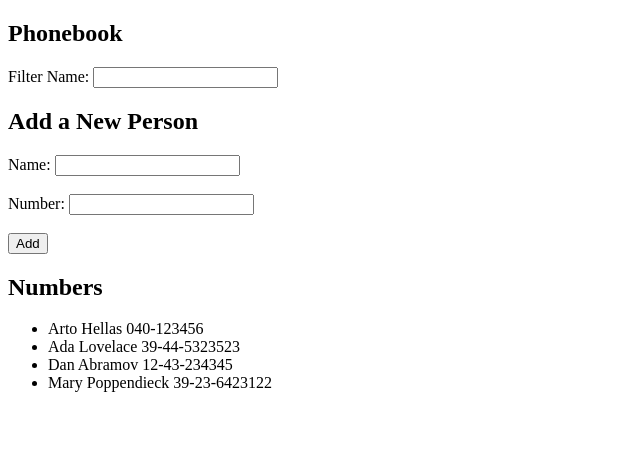
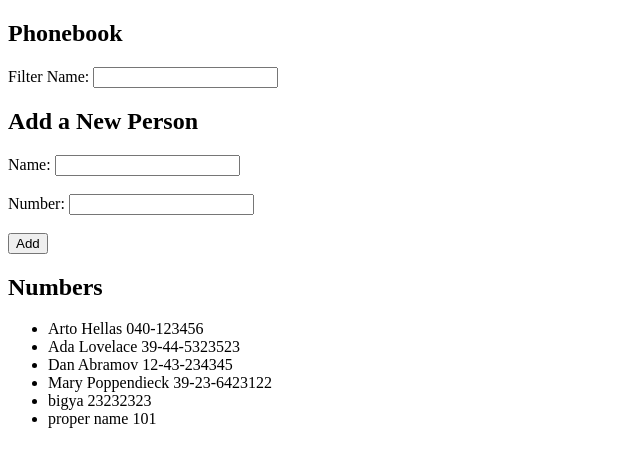
Before and after one commit to bigyaa/fullstackopen2019_exercises, a React (Create React App) app in the folder part2/phonebook/: page / in a window 1280 px wide. Shown: the top 462 px of the page, without its empty margins (0-640 px from the left). Built offline with nearby package versions, Linux system fonts and the light colour scheme; data requests are answered from the project's data file.

Commit message:
2.15 Add to server successfully

```diff
--- a/part2/phonebook/db.json
+++ b/part2/phonebook/db.json
@@ -1,5 +1,5 @@
 {
-    "persons":[
+  "persons": [
     {
       "name": "Arto Hellas",
       "number": "040-123456",
@@ -19,6 +19,16 @@
       "name": "Mary Poppendieck",
       "number": "39-23-6423122",
       "id": 4
+    },
+    {
+      "name": "bigya",
+      "number": "23232323",
+      "id": 5
+    },
+    {
+      "id": 6,
+      "name": "proper name",
+      "number": "101"
     }
   ]
 }
--- a/part2/phonebook/src/components/App.js
+++ b/part2/phonebook/src/components/App.js
@@ -10,10 +10,10 @@ const App = () => {
   const [newNumber, setNewNumber] = useState("");
   const [nameFilter, setNameFilter] = useState("");
 
+  const baseUrl = "http://localhost:3009/persons";
+
   useEffect(() => {
-    axios
-      .get("http://localhost:3009/persons")
-      .then(response => setPersons(response.data));
+    axios.get(baseUrl).then(response => setPersons(response.data));
   }, []);
 
   const handleNameChange = event => setNewName(event.target.value);
@@ -26,12 +26,14 @@ const App = () => {
     if (persons.find(person => person.name === newName)) {
       alert(`${newName} already exists in the phonebook`);
     } else {
-      setPersons(
-        persons.concat({
+      axios
+        .post(baseUrl, {
+          id: persons.length + 1,
           name: newName,
           number: newNumber
         })
-      );
+        .then(response => setPersons(persons.concat(response.data)));
+
       setNewName("");
       setNewNumber("");
     }
--- a/part2/phonebook/src/components/Persons.js
+++ b/part2/phonebook/src/components/Persons.js
@@ -6,16 +6,18 @@ const Persons = props => {
   return (
     <ul>
       {nameFilter
-        ? persons.map(
+        ? persons.length > 0 &&
+          persons.map(
             person =>
               person.name.toLowerCase().includes(nameFilter.toLowerCase()) && (
-                <li key={person.name}>
+                <li key={person.id}>
                   {person.name} {person.number}
                 </li>
               )
           )
-        : persons.map(person => (
-            <li key={person.name}>
+        : persons.length > 0 &&
+          persons.map(person => (
+            <li key={person.id}>
               {person.name} {person.number}
             </li>
           ))}
```
Lines whose indentation alone changed are shown as unchanged.
